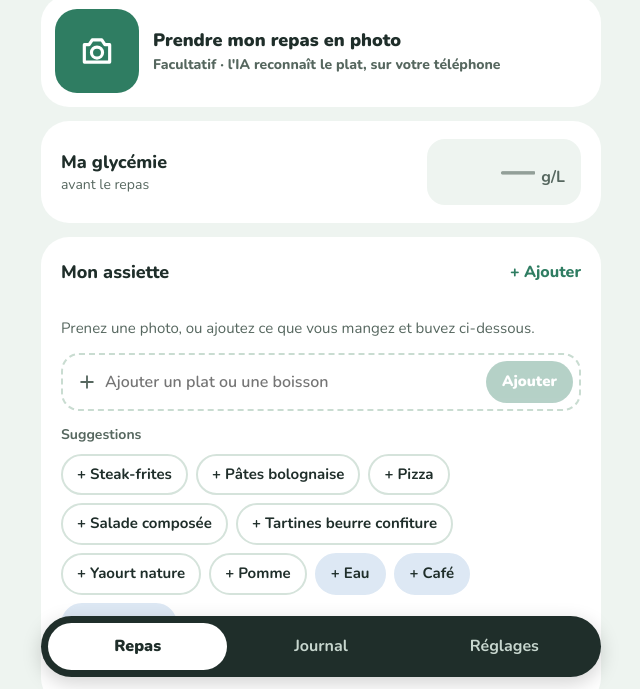
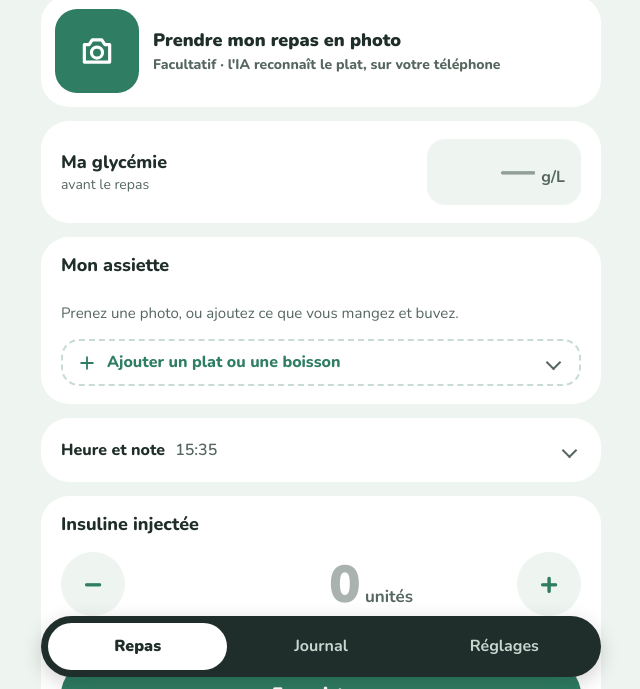
Before and after one commit to tomgit1906/App_Nocode, a plain HTML site: page carnet-pwa/index.html in a window 1280 px wide. Shown: the part 111-800 px from the top of the page, without its empty margins (319-959 px from the left). Drawn offline with nearby package versions, Linux system fonts and the light colour scheme.

Commit message:
Menus dépliants pour « Ajouter un plat » et « Heure et note »
Moins de défilement pour arriver au bouton Enregistrer. « Autre plat… » ouvre
directement le menu d'ajout. Service worker v9.

Co-Authored-By: Claude Opus 5.5 <noreply@anthropic.com>

```diff
--- a/carnet-pwa/app.js
+++ b/carnet-pwa/app.js
@@ -222,8 +222,7 @@
     $("f-photo").value = "";
   }
   $("photo-remove").onclick = clearPhoto;
-  $("ia-other").onclick = () => { $("f-search").focus(); $("f-search").scrollIntoView({ block: "center", behavior: "smooth" }); };
-  $("btn-focus-add").onclick = $("ia-other").onclick;
+  $("ia-other").onclick = () => { $("add-panel").open = true; $("f-search").focus(); $("f-search").scrollIntoView({ block: "center", behavior: "smooth" }); };
 
   PhotoIA.onProgress = (p) => {
     if (!p.total || !/onnx/.test(p.file || "")) return;
@@ -296,6 +295,7 @@
     current = [];
     $("f-gly").value = ""; $("f-units").value = ""; $("f-note").value = ""; $("f-search").value = "";
     $("f-when").value = nowLocal();
+    $("add-panel").open = false; $("more-panel").open = false;
     renderSearch(); renderItems(); renderMemo(); syncSave(); renderDate();
   }
 
@@ -307,10 +307,13 @@
   function renderDate() {
     const d = new Date($("f-when").value || Date.now());
     const day = d.toLocaleDateString("fr-FR", { weekday: "long", day: "numeric", month: "long" });
-    $("date-chip").textContent = day.charAt(0).toUpperCase() + day.slice(1) + " · " + d.toLocaleTimeString("fr-FR", { hour: "2-digit", minute: "2-digit" });
+    const time = d.toLocaleTimeString("fr-FR", { hour: "2-digit", minute: "2-digit" });
+    $("date-chip").textContent = day.charAt(0).toUpperCase() + day.slice(1) + " · " + time;
+    $("when-sum").textContent = time + ($("f-note").value.trim() ? " · note" : "");
   }
   $("f-units").addEventListener("input", syncSave);
   $("f-when").addEventListener("change", renderDate);
+  $("f-note").addEventListener("change", renderDate);
 
   // saisie manuelle : un nom connu est ajouté tout de suite, un nouveau nom demande « plat ou boisson ? »
   function addTyped() {
--- a/carnet-pwa/index.html
+++ b/carnet-pwa/index.html
@@ -153,6 +153,18 @@ section { min-width: 0; }
 .thumb { width: 52px; height: 52px; border: 0; padding: 0; border-radius: 14px; overflow: hidden; background: var(--soft); cursor: zoom-in; flex: none; }
 .thumb img { width: 100%; height: 100%; object-fit: cover; display: block; }
 
+/* ---------- menus dépliants ---------- */
+.fold-sum { list-style: none; display: flex; align-items: center; gap: 10px; cursor: pointer; font-size: 16px; font-weight: 800; min-height: 44px; }
+.fold-sum::-webkit-details-marker { display: none; }
+.fold-sum::after { content: ""; width: 9px; height: 9px; margin-left: auto; border-right: 2.5px solid var(--muted); border-bottom: 2.5px solid var(--muted); transform: rotate(45deg); flex: none; margin-right: 6px; }
+.fold[open] > .fold-sum::after { transform: rotate(-135deg); }
+.fold-val { font-weight: 600; color: var(--muted); }
+.add-sum { border: 2px dashed var(--dash); border-radius: 18px; padding: 10px 14px; color: var(--accent); }
+.add-sum svg { width: 20px; height: 20px; flex: none; }
+.fold[open] > .add-sum { border-style: solid; border-color: var(--line); }
+.fold-body { display: grid; gap: 14px; padding-top: 14px; min-width: 0; }
+.more { padding-top: 10px; padding-bottom: 10px; }
+
 /* ---------- heure et note ---------- */
 .when-row { display: flex; align-items: center; gap: 10px; flex-wrap: wrap; font-size: 16px; font-weight: 700; }
 .more input, .more textarea { border: 2px solid var(--line); background: var(--card); border-radius: 16px; padding: 11px 13px; font-size: 16px; }
@@ -255,12 +267,12 @@ nav.tabs button[aria-current="page"] { background: var(--nav-on-bg); color: var(
     </label>
 
     <section class="card" aria-labelledby="h-repas">
-      <div class="row-head">
-        <h2 id="h-repas">Mon assiette</h2>
-        <button type="button" class="link" id="btn-focus-add">+ Ajouter</button>
-      </div>
+      <h2 id="h-repas">Mon assiette</h2>
       <ul class="items" id="items"></ul>
-      <p class="empty-list" id="items-empty">Prenez une photo, ou ajoutez ce que vous mangez et buvez ci-dessous.</p>
+      <p class="empty-list" id="items-empty">Prenez une photo, ou ajoutez ce que vous mangez et buvez.</p>
+      <details class="fold" id="add-panel">
+      <summary class="fold-sum add-sum"><svg viewBox="0 0 24 24" fill="none" stroke="currentColor" stroke-width="2.2" stroke-linecap="round" aria-hidden="true"><path d="M12 5v14M5 12h14"/></svg><span>Ajouter un plat ou une boisson</span></summary>
+      <div class="fold-body">
       <div class="add-box">
         <svg viewBox="0 0 24 24" fill="none" stroke="currentColor" stroke-width="2.2" stroke-linecap="round" aria-hidden="true"><path d="M12 5v14M5 12h14"/></svg>
         <input id="f-search" type="search" autocomplete="off" enterkeyhint="done" placeholder="Ajouter un plat ou une boisson" aria-label="Saisir un plat ou une boisson">
@@ -273,6 +285,8 @@ nav.tabs button[aria-current="page"] { background: var(--nav-on-bg); color: var(
         <button type="button" class="link" id="btn-browse" style="justify-self:start">Voir toute la liste</button>
       </div>
       <div id="browse" hidden style="display:grid;gap:12px"></div>
+      </div>
+      </details>
     </section>
 
     <section class="card memo" id="memo" hidden aria-labelledby="h-memo">
@@ -282,8 +296,13 @@ nav.tabs button[aria-current="page"] { background: var(--nav-on-bg); color: var(
     </section>
 
     <section class="card more" aria-label="Heure et note">
-      <div class="when-row"><label for="f-when">Heure du repas</label><input id="f-when" type="datetime-local"></div>
-      <textarea id="f-note" maxlength="300" placeholder="Note (facultatif) : grosse portion, sport après, apéro…" aria-label="Note"></textarea>
+      <details class="fold" id="more-panel">
+        <summary class="fold-sum"><span>Heure et note</span><span class="fold-val num" id="when-sum"></span></summary>
+        <div class="fold-body">
+          <div class="when-row"><label for="f-when">Heure du repas</label><input id="f-when" type="datetime-local"></div>
+          <textarea id="f-note" maxlength="300" placeholder="Note (facultatif) : grosse portion, sport après, apéro…" aria-label="Note"></textarea>
+        </div>
+      </details>
     </section>
 
     <section class="card" aria-labelledby="h-ins">
--- a/carnet-pwa/sw.js
+++ b/carnet-pwa/sw.js
@@ -1,6 +1,6 @@
 // Garde tous les fichiers de l'application sur le téléphone pour qu'elle marche sans internet.
 // Changer VERSION à chaque mise à jour des fichiers.
-const VERSION = "memo-insuline-v8";
+const VERSION = "memo-insuline-v9";
 const LIBS = "memo-insuline-libs"; // bibliothèque d'IA, gardée d'une version à l'autre
 const FILES = [
   "./", "index.html", "app.js", "catalogue.js", "photos.js", "ia-worker.js", "manifest.webmanifest",
```
